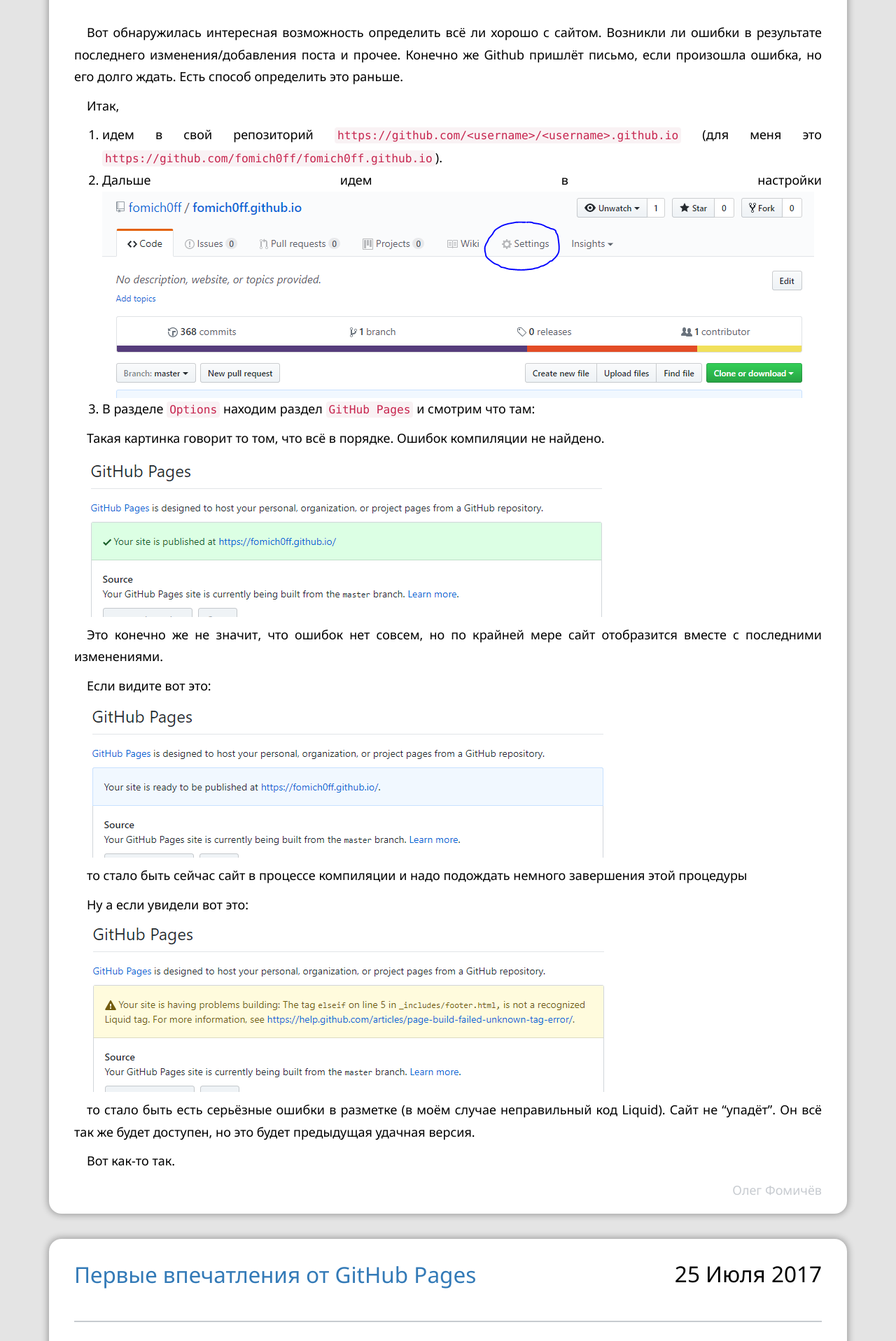
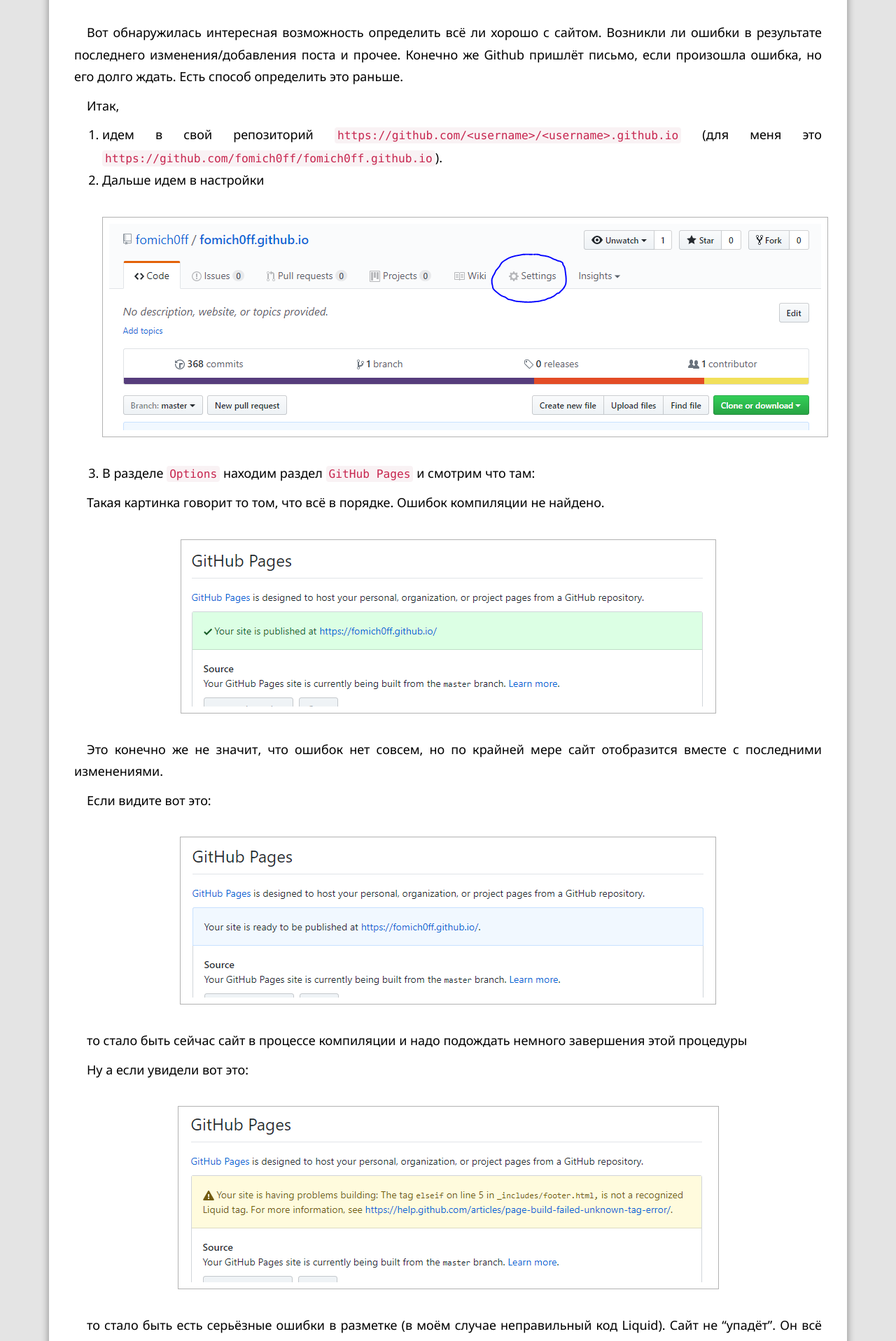
Before and after one commit to fomich0ff/fomich0ff.github.io, a Jekyll site: the page built from index.html, in a window 1280 px wide. Shown: the part 670-2587 px from the top of the page at 70% size. Built offline with Jekyll 4.4.1, drawn with Linux system fonts in a browser that asks for light colours; nearby versions of some CDN libraries; comment, search, counter and statistics services are not loaded.

Commit message:
Update post.scss

```diff
--- a/_sass/post.scss
+++ b/_sass/post.scss
@@ -16,6 +16,12 @@
 	#disqus_thread {
 		margin-top: 4em;
 	}
+	img {
+		border: 1px solid rgba(0,0,0,0.3);
+    		padding: 0.5em;
+    		margin: 2em auto;
+    		display: block;
+	}
 }
 
 #posts{
```
